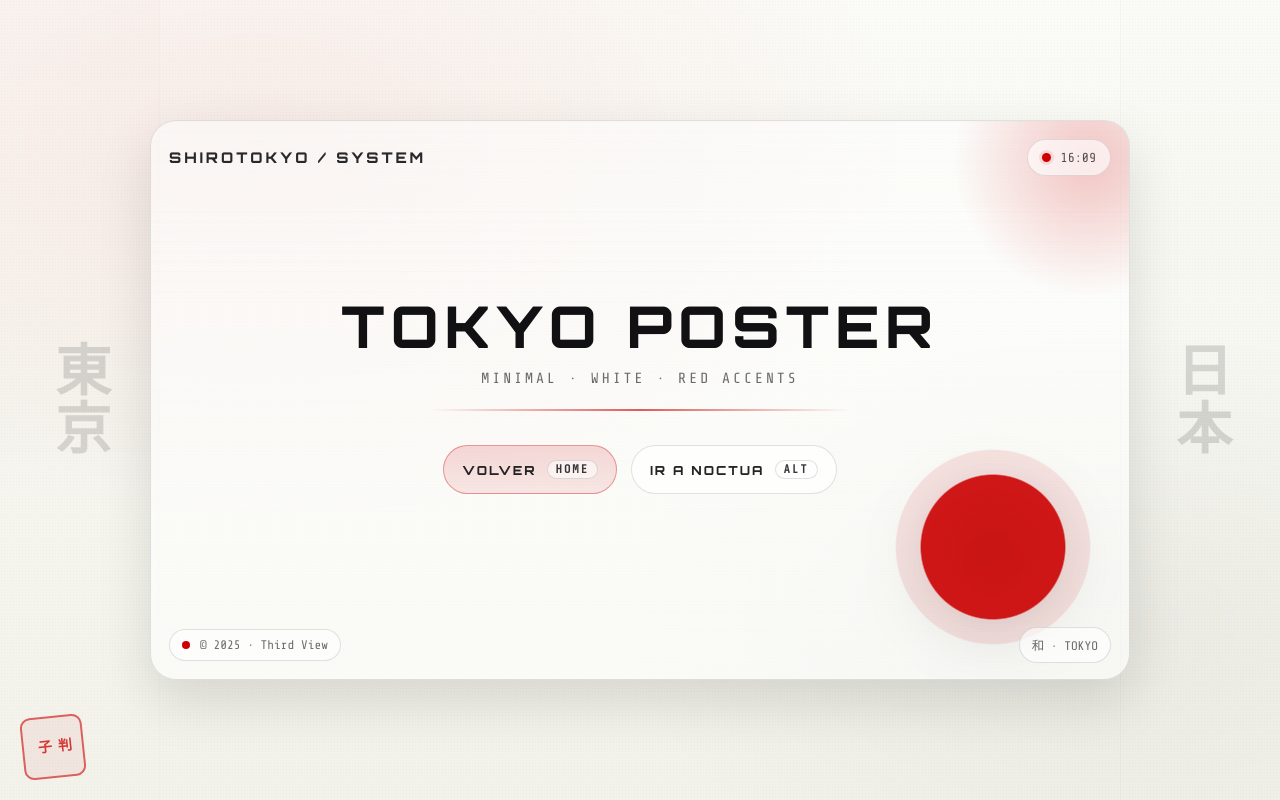
After one commit to karlslaw96/ci_test, a CodeIgniter 4 app: the page made by app/Views/tercera_vista.php in a window 1280 px wide. The commit adds this page. Run offline with PHP 8.4 and a stand-in for CodeIgniter, Linux system fonts and the light colour scheme; the template is opened without the code that fills it, so the values that code supplies are empty; some libraries are stand-ins or nearby versions.

Commit message:
cambio 03:06

```diff
--- a/app/Config/Routes.php
+++ b/app/Config/Routes.php
@@ -7,3 +7,4 @@ use CodeIgniter\Router\RouteCollection;
  */
 $routes->get('/', 'Home::index');
 $routes->get('segunda_vista', 'Home::segundaVista');
+$routes->get('tercera_vista', 'Home::terceraVista');
--- a/app/Controllers/Home.php
+++ b/app/Controllers/Home.php
@@ -1,4 +1,5 @@
 <?php
+
 namespace App\Controllers;
 
 class Home extends BaseController
@@ -12,4 +13,9 @@ class Home extends BaseController
     {
         return view('segunda_vista');
     }
+
+    public function terceraVista()
+    {
+        return view('tercera_vista');
+    }
 }
--- /dev/null
+++ b/app/Views/tercera_vista.php
@@ -0,0 +1,455 @@
+<!DOCTYPE html>
+<html lang="es">
+
+<head>
+    <meta charset="UTF-8" />
+    <title>ShiroTokyo // Third View</title>
+    <meta name="viewport" content="width=device-width, initial-scale=1.0" />
+
+    <!-- Fuentes: sobrio + japonés display -->
+    <link href="https://fonts.googleapis.com/css2?family=Orbitron:wght@600;800&family=Share+Tech+Mono&display=swap"
+        rel="stylesheet">
+
+    <style>
+        /* =========================
+           RESET
+        ========================= */
+        * {
+            margin: 0;
+            padding: 0;
+            box-sizing: border-box;
+        }
+
+        html,
+        body {
+            height: 100%;
+        }
+
+        body {
+            overflow: hidden;
+            font-family: 'Share Tech Mono', monospace;
+        }
+
+        :root {
+            --paper: #fbfbf7;
+            --paper2: #f2f2ea;
+            --ink: #111114;
+            --muted: rgba(17, 17, 20, .62);
+
+            --red: #cc0000;
+            --red2: #a80000;
+
+            --line: rgba(17, 17, 20, .12);
+            --shadow: 0 22px 55px rgba(0, 0, 0, .12);
+        }
+
+        /* =========================
+           BACKGROUND PAPER
+        ========================= */
+        body {
+            background:
+                radial-gradient(1200px 700px at 20% 18%, rgba(204, 0, 0, .06), transparent 55%),
+                radial-gradient(900px 520px at 88% 78%, rgba(0, 0, 0, .04), transparent 58%),
+                linear-gradient(180deg, var(--paper), var(--paper2));
+            color: var(--ink);
+            display: grid;
+            place-items: center;
+            position: relative;
+        }
+
+        /* Paper grain */
+        .grain {
+            position: absolute;
+            inset: 0;
+            pointer-events: none;
+            opacity: 0.06;
+            background-image: radial-gradient(circle, rgba(0, 0, 0, .35) 1px, transparent 1px);
+            background-size: 3px 3px;
+            filter: blur(0.2px);
+            mix-blend-mode: multiply;
+        }
+
+        /* =========================
+           BIG VERTICAL KANJI SIDES
+           (Poster look)
+        ========================= */
+        .kanji-side {
+            position: absolute;
+            top: 0;
+            bottom: 0;
+            width: 160px;
+            pointer-events: none;
+            display: grid;
+            place-items: center;
+            opacity: .14;
+        }
+
+        .kanji-side.left {
+            left: 0;
+            border-right: 1px solid var(--line);
+            background: linear-gradient(180deg, rgba(204, 0, 0, .06), transparent);
+        }
+
+        .kanji-side.right {
+            right: 0;
+            border-left: 1px solid var(--line);
+            background: linear-gradient(180deg, rgba(0, 0, 0, .04), transparent);
+        }
+
+        .kanji {
+            writing-mode: vertical-rl;
+            text-orientation: upright;
+            font-family: 'Orbitron', sans-serif;
+            font-weight: 800;
+            letter-spacing: 2px;
+            font-size: 56px;
+            line-height: 1;
+            user-select: none;
+        }
+
+        /* A small red seal stamp vibe */
+        .seal {
+            position: absolute;
+            bottom: 22px;
+            left: 22px;
+            width: 62px;
+            height: 62px;
+            border: 2px solid rgba(204, 0, 0, .65);
+            border-radius: 10px;
+            display: grid;
+            place-items: center;
+            transform: rotate(-6deg);
+            opacity: .9;
+            background: rgba(204, 0, 0, .06);
+            pointer-events: none;
+        }
+
+        .seal span {
+            writing-mode: vertical-rl;
+            text-orientation: upright;
+            font-weight: 800;
+            color: rgba(204, 0, 0, .85);
+            letter-spacing: 2px;
+            font-size: 14px;
+            font-family: 'Share Tech Mono', monospace;
+        }
+
+        /* =========================
+           MAIN POSTER CARD
+        ========================= */
+        .poster {
+            position: relative;
+            width: min(980px, 92vw);
+            height: min(560px, 86vh);
+            background: rgba(255, 255, 255, .58);
+            border: 1px solid var(--line);
+            border-radius: 26px;
+            box-shadow: var(--shadow);
+            overflow: hidden;
+        }
+
+        /* inner paper lines */
+        .poster::before {
+            content: "";
+            position: absolute;
+            inset: 0;
+            background:
+                linear-gradient(to bottom, rgba(0, 0, 0, .035), transparent 40%),
+                repeating-linear-gradient(to bottom,
+                    rgba(0, 0, 0, .03) 0px,
+                    rgba(0, 0, 0, .03) 1px,
+                    transparent 2px,
+                    transparent 10px);
+            opacity: 0.18;
+            pointer-events: none;
+        }
+
+        /* red corner accent */
+        .poster::after {
+            content: "";
+            position: absolute;
+            top: -120px;
+            right: -120px;
+            width: 320px;
+            height: 320px;
+            border-radius: 50%;
+            background: radial-gradient(circle, rgba(204, 0, 0, .22), transparent 60%);
+            pointer-events: none;
+        }
+
+        /* =========================
+           JAPAN FLAG CIRCLE (replaces koi)
+        ========================= */
+        .hinomaru {
+            position: absolute;
+            right: 26px;
+            bottom: 22px;
+            width: 220px;
+            height: 220px;
+            pointer-events: none;
+            z-index: 3;
+            filter: drop-shadow(0 16px 28px rgba(0, 0, 0, .10));
+        }
+
+        /* A subtle “brush/ink” ring + red disc */
+        .hinomaru::before {
+            content: "";
+            position: absolute;
+            inset: 0;
+            border-radius: 50%;
+            background:
+                radial-gradient(circle, rgba(204, 0, 0, .92) 0 46%, transparent 47%),
+                radial-gradient(circle, rgba(204, 0, 0, .10) 0 62%, transparent 63%);
+            opacity: .98;
+        }
+
+        /* Imperfect ink edge */
+        .hinomaru::after {
+            content: "";
+            position: absolute;
+            inset: 10px;
+            border-radius: 50%;
+            background: radial-gradient(circle, rgba(0, 0, 0, .05), transparent 62%);
+            filter: blur(0.4px);
+            opacity: .55;
+            mix-blend-mode: multiply;
+        }
+
+        /* =========================
+           HEADER
+        ========================= */
+        .topbar {
+            position: absolute;
+            top: 18px;
+            left: 18px;
+            right: 18px;
+            display: flex;
+            justify-content: space-between;
+            align-items: center;
+            gap: 12px;
+            z-index: 5;
+        }
+
+        .brand {
+            font-family: 'Orbitron', sans-serif;
+            font-weight: 800;
+            letter-spacing: 3px;
+            font-size: .92rem;
+            text-transform: uppercase;
+            color: rgba(17, 17, 20, .9);
+        }
+
+        .time {
+            display: inline-flex;
+            align-items: center;
+            gap: 10px;
+            padding: 10px 14px;
+            border-radius: 999px;
+            border: 1px solid var(--line);
+            background: rgba(255, 255, 255, .65);
+            color: rgba(17, 17, 20, .72);
+            font-size: .82rem;
+        }
+
+        .time .dot {
+            width: 9px;
+            height: 9px;
+            border-radius: 50%;
+            background: var(--red);
+            box-shadow: 0 0 0 3px rgba(204, 0, 0, .10);
+        }
+
+        /* =========================
+           CENTER CONTENT
+        ========================= */
+        .center {
+            position: absolute;
+            inset: 0;
+            display: grid;
+            place-items: center;
+            padding: 78px 26px 88px;
+            text-align: center;
+            z-index: 5;
+        }
+
+        .title {
+            font-family: 'Orbitron', sans-serif;
+            font-weight: 800;
+            letter-spacing: 6px;
+            font-size: clamp(2.0rem, 4.8vw, 3.6rem);
+            line-height: 1.05;
+            text-transform: uppercase;
+        }
+
+        .subtitle {
+            margin-top: 14px;
+            color: var(--muted);
+            letter-spacing: 3px;
+            text-transform: uppercase;
+            font-size: .92rem;
+        }
+
+        .divider {
+            margin: 22px auto 0;
+            width: min(420px, 78vw);
+            height: 2px;
+            border-radius: 999px;
+            background: linear-gradient(90deg, transparent, rgba(204, 0, 0, .75), transparent);
+            opacity: .85;
+        }
+
+        /* =========================
+           BUTTONS (japanese poster vibe)
+        ========================= */
+        .actions {
+            margin-top: 34px;
+            display: flex;
+            justify-content: center;
+            gap: 14px;
+            flex-wrap: wrap;
+        }
+
+        .btn {
+            display: inline-flex;
+            align-items: center;
+            justify-content: center;
+            gap: 10px;
+            padding: 14px 18px;
+            border-radius: 999px;
+            border: 1px solid var(--line);
+            background: rgba(255, 255, 255, .70);
+            text-decoration: none;
+            color: rgba(17, 17, 20, .92);
+            font-family: 'Orbitron', sans-serif;
+            font-weight: 800;
+            letter-spacing: 2px;
+            font-size: .78rem;
+            text-transform: uppercase;
+            transition: transform .15s ease, box-shadow .15s ease, border-color .15s ease;
+        }
+
+        .btn:hover {
+            transform: translateY(-2px);
+            border-color: rgba(204, 0, 0, .35);
+            box-shadow: 0 14px 26px rgba(204, 0, 0, .08);
+        }
+
+        .btn.primary {
+            background: linear-gradient(180deg, rgba(204, 0, 0, .14), rgba(204, 0, 0, .08));
+            border-color: rgba(204, 0, 0, .35);
+        }
+
+        .kbd {
+            font-family: 'Share Tech Mono', monospace;
+            font-size: .74rem;
+            padding: 2px 8px;
+            border-radius: 10px;
+            border: 1px solid rgba(17, 17, 20, .14);
+            background: rgba(255, 255, 255, .65);
+            opacity: .9;
+        }
+
+        /* =========================
+           FOOTER
+        ========================= */
+        .footer {
+            position: absolute;
+            left: 18px;
+            right: 18px;
+            bottom: 16px;
+            display: flex;
+            justify-content: space-between;
+            align-items: center;
+            gap: 10px;
+            color: rgba(17, 17, 20, .62);
+            font-size: .78rem;
+            z-index: 5;
+        }
+
+        .badge {
+            display: inline-flex;
+            align-items: center;
+            gap: 10px;
+            padding: 8px 12px;
+            border-radius: 999px;
+            border: 1px solid var(--line);
+            background: rgba(255, 255, 255, .62);
+        }
+
+        .badge .chip {
+            width: 8px;
+            height: 8px;
+            border-radius: 50%;
+            background: var(--red);
+        }
+
+        /* =========================
+           RESPONSIVE
+        ========================= */
+        @media (max-width: 640px) {
+            .kanji-side {
+                width: 92px;
+            }
+
+            .kanji {
+                font-size: 42px;
+            }
+
+            .hinomaru {
+                width: 170px;
+                height: 170px;
+                right: 14px;
+                bottom: 14px;
+            }
+        }
+    </style>
+</head>
+
+<body>
+    <div class="grain"></div>
+
+    <!-- Vertical kanji sides -->
+    <div class="kanji-side left">
+        <div class="kanji">東京</div>
+    </div>
+    <div class="kanji-side right">
+        <div class="kanji">日本</div>
+    </div>
+
+    <div class="seal"><span>判<br>子</span></div>
+
+    <div class="poster" role="region" aria-label="ShiroTokyo View">
+        <div class="topbar">
+            <div class="brand">SHIROTOKYO / SYSTEM</div>
+            <div class="time"><span class="dot"></span> <?= date('H:i'); ?></div>
+        </div>
+
+        <div class="center">
+            <div>
+                <div class="title">TOKYO POSTER</div>
+                <div class="subtitle">minimal · white · red accents</div>
+                <div class="divider"></div>
+
+                <div class="actions">
+                    <a class="btn primary" href="<?= base_url('/'); ?>">
+                        Volver <span class="kbd">HOME</span>
+                    </a>
+
+                    <a class="btn" href="<?= base_url('segunda_vista'); ?>">
+                        Ir a Noctua <span class="kbd">ALT</span>
+                    </a>
+                </div>
+            </div>
+        </div>
+
+        <!-- Hinomaru (Japan flag circle) -->
+        <div class="hinomaru" aria-hidden="true"></div>
+
+        <div class="footer">
+            <div class="badge"><span class="chip"></span> © <?= date('Y'); ?> · Third View</div>
+            <div class="badge">和 · TOKYO</div>
+        </div>
+    </div>
+</body>
+
+</html>
```
Also changed, not shown: app/Views/segunda_vista.php (+35 -8 lines).
